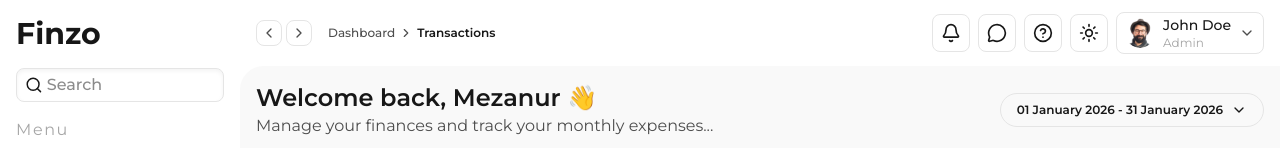
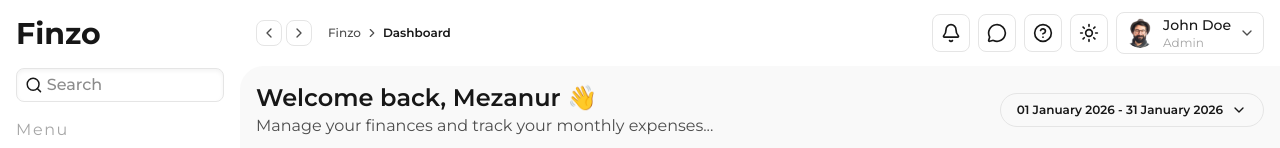
Before and after one commit to Mezan2002/finance-dashboard-client, a Next.js app: page / in a window 1280 px wide. Shown: the top 148 px of the page. Built offline with nearby package versions, Linux system fonts and the light colour scheme.

Commit message:
feat: implement reusable Breadcrumb and Button components and integrate them into a new Header layout

```diff
--- a/components/shared/Header.jsx
+++ b/components/shared/Header.jsx
@@ -1,3 +1,8 @@
+"use client";
+
+import Image from "next/image";
+import { useRouter } from "next/navigation";
+
 import {
   Bell,
   ChevronDown,
@@ -9,18 +14,27 @@ import {
 
 import ThemeToggler from "@/components/shared/ThemeToggler";
 import { Breadcrumb, Button } from "@/components/ui";
-import Image from "next/image";
 
 const Header = () => {
+  const router = useRouter();
+
   return (
     <div className="w-full py-3 flex items-center justify-between px-4">
       {/* left section */}
       <div className="flex items-center gap-4">
         <div className="flex items-center gap-1">
-          <Button variant="outline" className="p-1!">
+          <Button
+            variant="outline"
+            className="p-1!"
+            onClick={() => router.back()}
+          >
             <ChevronLeft className="size-4 text-text-base" />
           </Button>
-          <Button variant="outline" className="p-1!">
+          <Button
+            variant="outline"
+            className="p-1!"
+            onClick={() => router.forward()}
+          >
             <ChevronRight className="size-4 text-text-base" />
           </Button>
         </div>
--- a/components/ui/Breadcrumb.jsx
+++ b/components/ui/Breadcrumb.jsx
@@ -1,14 +1,28 @@
+"use client";
+
 import { ChevronRight } from "lucide-react";
+import Link from "next/link";
+import { usePathname } from "next/navigation";
 
 const Breadcrumb = () => {
+  const pathname = usePathname();
+
+  const pathSegments = pathname.split("/").filter((segment) => segment !== "");
+
   return (
-    <div className="flex items-center gap-1">
-      <span className="text-text-base text-xs font-medium">Dashboard</span>
+    <nav className="flex items-center gap-1">
+      <Link href="/" className="text-text-base text-xs font-medium">
+        Finzo
+      </Link>
       <ChevronRight className="size-3.5 text-text-base" />
-      <span className="text-foreground text-xs font-semibold">
-        Transactions
-      </span>
-    </div>
+      <Link
+        href={`/${pathSegments[0] || "/"}`}
+        className="text-foreground text-xs font-semibold"
+      >
+        {pathSegments[0]?.charAt(0).toUpperCase() + pathSegments[0]?.slice(1) ||
+          "Dashboard"}
+      </Link>
+    </nav>
   );
 };
 export default Breadcrumb;
--- a/components/ui/Button.jsx
+++ b/components/ui/Button.jsx
@@ -8,7 +8,7 @@ const Button = ({ children, onClick, className = "", variant = "default" }) => {
 
   return (
     <button
-      className={`px-4 py-2 rounded-lg flex justify-center text-center items-center gap-2 ${className} ${variantClasses[variant]}`}
+      className={`px-4 py-2 rounded-lg flex justify-center text-center items-center gap-2 cursor-pointer ${className} ${variantClasses[variant]}`}
       onClick={onClick}
     >
       {children}
```
